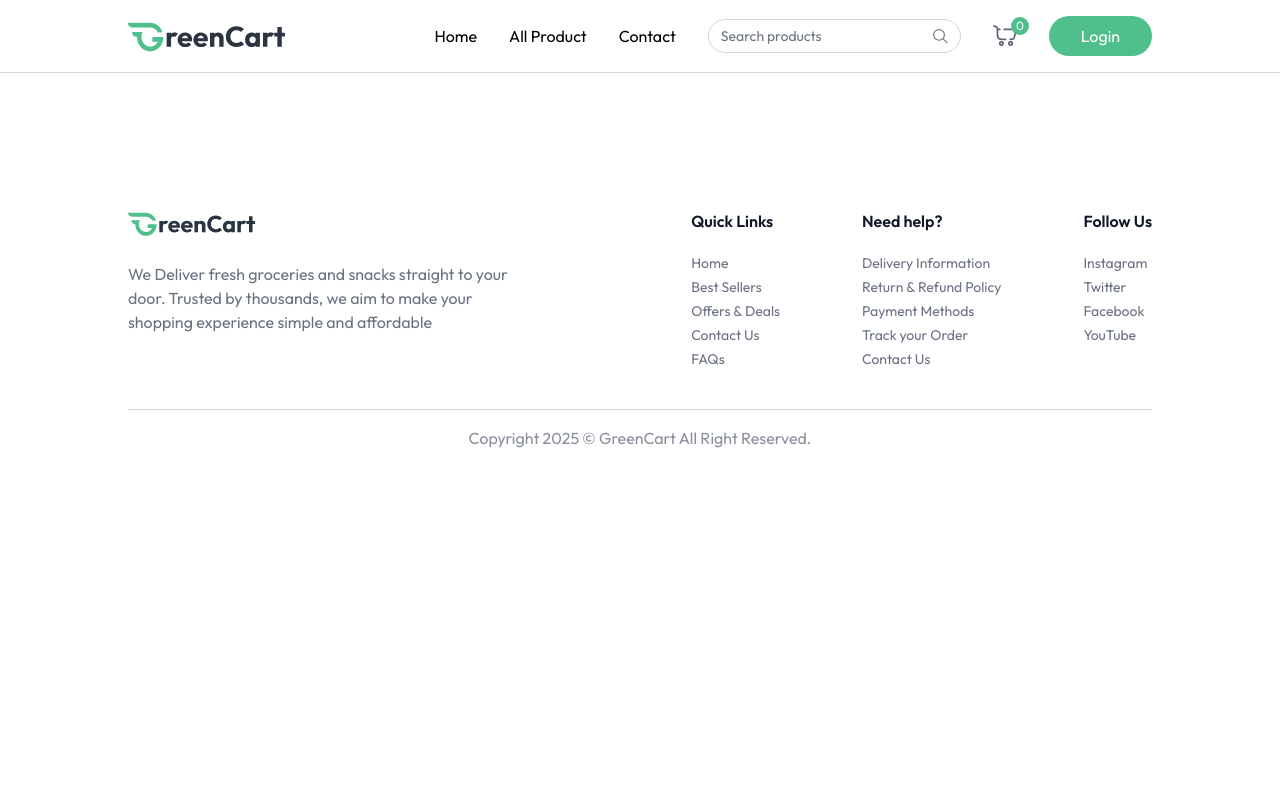
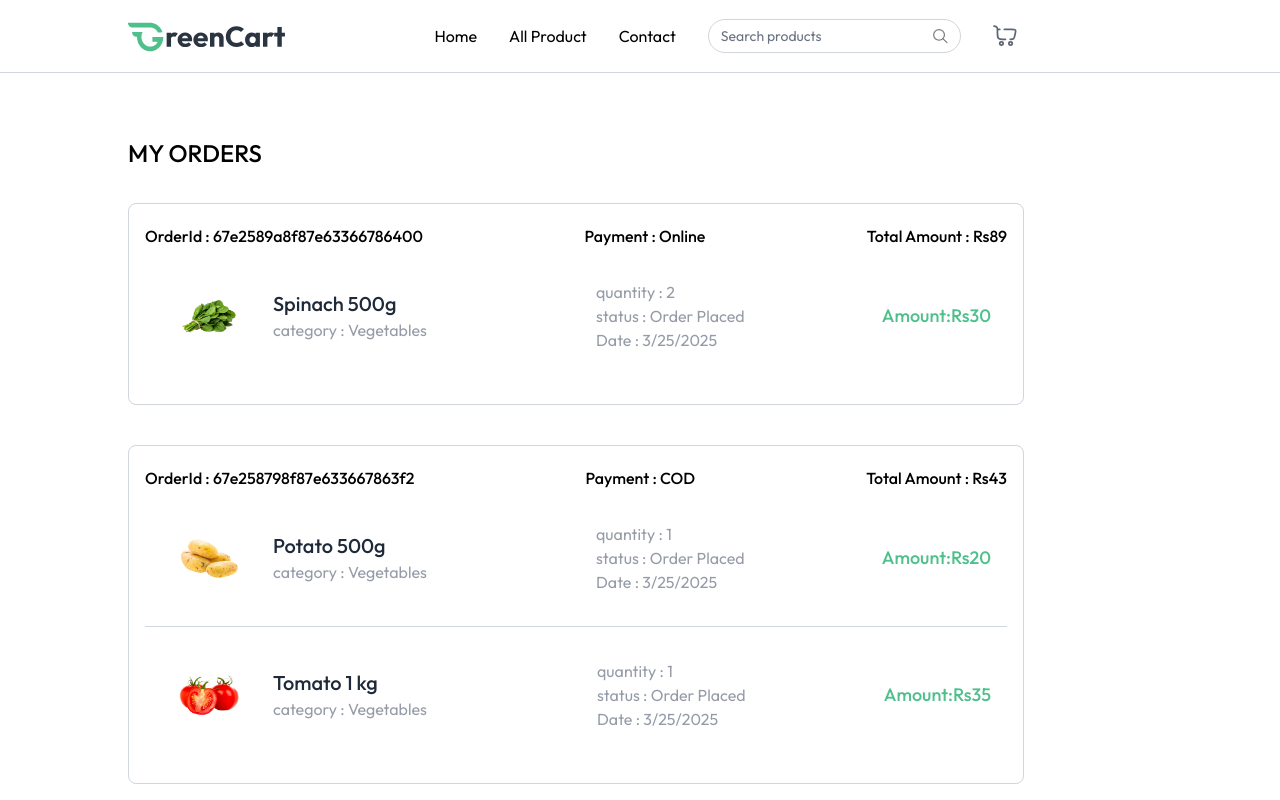
Before and after one commit to pankajgupta96/Greencart, a React (Vite) app in the folder frontend/: page /my-orders in a window 1280 px wide. Shown: the top 800 px of the page. Built offline with nearby package versions, Linux system fonts and the light colour scheme.

Commit message:
feat : MyOrder page is completed

```diff
--- a/frontend/src/App.jsx
+++ b/frontend/src/App.jsx
@@ -12,6 +12,7 @@
 import ProductDetails from './pages/ProductDetails';
 import Cart from './pages/Cart';
 import AddAddress from './pages/AddAddress';
+import MyOrders from './pages/MyOrders';
 
 function App() {
   const issellerpath = useLocation().pathname.includes("seller");
@@ -38,6 +39,7 @@
         <Route path='/products/:category/:id' element={<ProductDetails/>}></Route>
         <Route path='/cart' element={<Cart/>}></Route>
         <Route path='/add-address' element={<AddAddress/>}></Route>
+        <Route path='/my-orders' element={<MyOrders/>}></Route>
 
       </Routes>
    </div>
--- a/frontend/src/components/Product.jsx
+++ b/frontend/src/components/Product.jsx
@@ -25,7 +25,7 @@
                 </div>
                 <div className="flex items-end justify-between mt-3">
                     <p className="md:text-xl text-base font-medium text-primary ">
-                        {currency}Rs {product.offerPrice}{" "} <span className="text-gray-500/60 md:text-sm text-xs line-through"> {currency} Rs {product.price}</span>
+                        {currency}{product.offerPrice}{" "} <span className="text-gray-500/60 md:text-sm text-xs line-through"> {currency}{product.price}</span>
                     </p>
                     <div onClick={(e) =>{e.stopPropagation();}} className="text-primary">
                         {!cartItems[product._id]? (
--- a/frontend/src/context/AppContext.jsx
+++ b/frontend/src/context/AppContext.jsx
@@ -7,7 +7,7 @@
 
 export const AppContextProvider = ({children}) =>{
 
-    const currency = import.meta.VITE_CURRENCY;
+    const currency = import.meta.env.VITE_CURRENCY;
 
     const navigate = useNavigate();
     const [user, setUser] = useState(null);
--- a/frontend/src/index.css
+++ b/frontend/src/index.css
@@ -10,7 +10,7 @@
 }
 
 :root {
-  --color-primary: #4fbf8b;
+  --color-primary: 4fbf8b#;
   --color-primary-dull: #bfddcf;
 
 }
--- a/frontend/src/pages/MyOrders.jsx
+++ b/frontend/src/pages/MyOrders.jsx
@@ -1,9 +1,66 @@
-import React from 'react'
+import React, { useEffect, useState } from 'react'
+import { useAppContext } from '../context/AppContext';
+import { dummyOrders } from '../assets/assets';
 
 function MyOrders() {
+  const [myOrders,setMyOrders] = useState([]);
+  const {currency} = useAppContext();
+
+  const fetchMyOrders = async ()=>{
+    setMyOrders(dummyOrders)
+  }
+
+  useEffect(() =>{
+    fetchMyOrders();
+  },[])
+
   return (
-    <div>MyOrders</div>
+    <div className="mt-16 pb-16">
+        <div className='flex flex-col items-end w-max mb-8'>
+            <p className='text-2xl font-medium uppercase'>My orders</p>
+            <div className='w-16 h-0.5 bg-primary rounded-full'></div>
+        </div>
+
+        {myOrders.map((order,index)=>(
+            <div key = {index} className='border border-gray-300 rounded-lg mb-10 p-4 py-5 max-w-4xl'>
+                <p className='flex justify-between md:items-center text-gary-400 md:font-medium max-md:flex-col' >
+                    <span> OrderId : {order._id}</span>
+                    <span> Payment : {order.paymentType}</span>
+                    <span> Total Amount : {currency}{order.amount}</span>
+
+                </p>
+                {order.items.map((item,index)=>(
+                    <div key={index} className={`relative bg-white text-gray-500/70 ${order.items.length!==index+1 && "border-b"} border-gray-300 flex flex-col md:flex-row md:items-center justify-between p-4 py-5 md:gap-16 w-full max-w-4xl`} >
+                        <div className='flex items-center mb-4 md:mb-0'>
+                            <div className='bg-primary/10 p-4 rounded-lg'>
+                                <img src={item.product.image[0]} alt=""  className='w-16 h-16'/>
+                            </div>
+                            <div className='ml-4'>
+                                <h2 className='text-xl font-medium text-gray-800'>{item.product.name}</h2>
+                                <p>category : {item.product.category}</p>
+                            </div>
+                        </div>
+
+                        <div className='flex flex-col justify-center md:ml-8 mb-4 md:mb-0'>
+                            <p>
+                                quantity : {item.quantity || "1"}
+                            </p>
+                            <p> status : {order.status}</p>
+                            <p>Date : {new Date(order.createdAt).toLocaleDateString()}</p>
+                        </div>
+
+                        <p className='text-[#4fbf8b] text-lg font-medium'>
+                           Amount:{currency}{item.product.offerPrice * item.quantity}
+                        </p>
+
+                    </div>
+                ))}
+            </div>
+        ))}
+
+
+    </div>
   )
 }
 
-export default MyOrders
+export default MyOrders;
```
